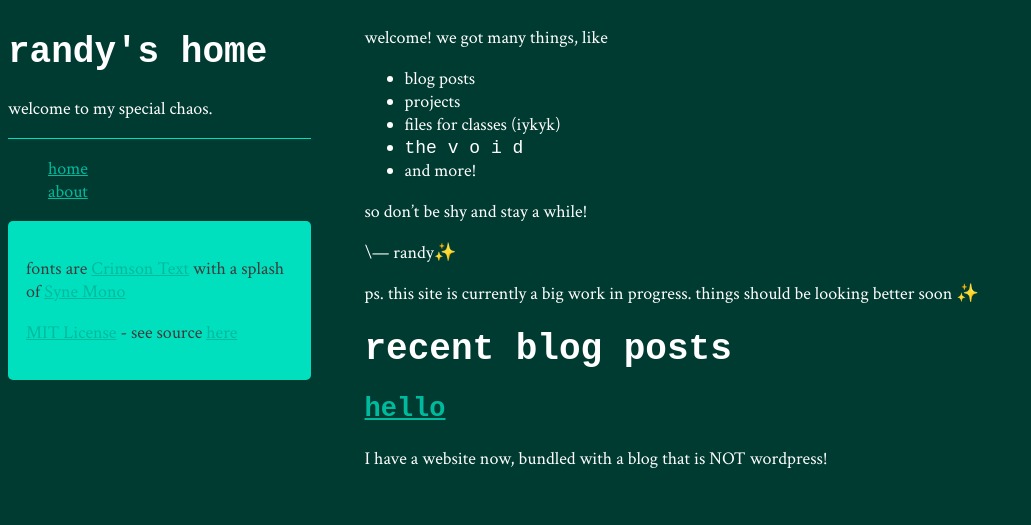
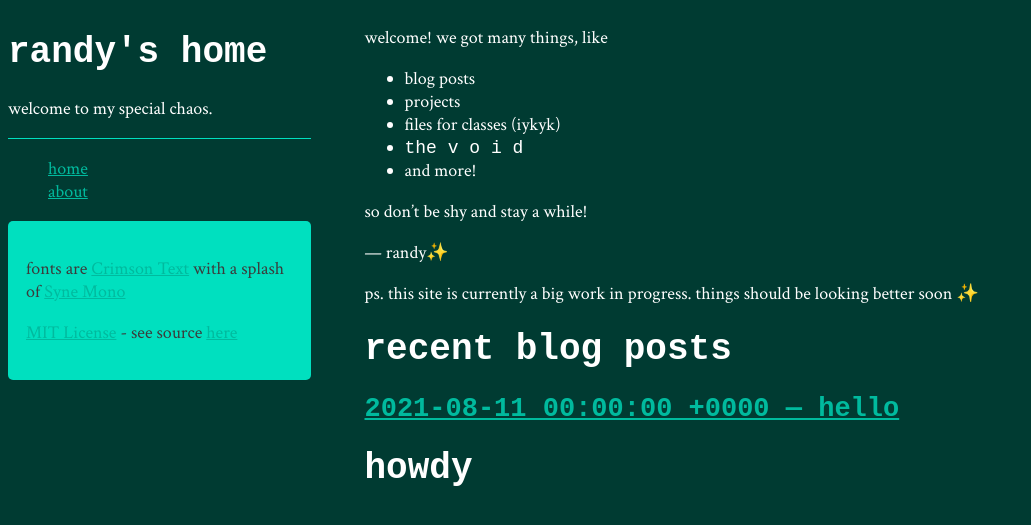
Before and after one commit to randy-halim/randy-halim.github.io, a Jekyll site: the page built from index.md, in a window 1280 px wide. Shown: the top 525 px of the page, without its empty margins (0-1031 px from the left). Built offline with Jekyll 4.4.1, drawn with Linux system fonts in a browser that asks for light colours; some web fonts are replaced; our own code applies the rules of GitHub Pages for plain Markdown files.

Commit message:
content changes

```diff
--- a/_posts/2021-08-11-hello.md
+++ b/_posts/2021-08-11-hello.md
@@ -1,7 +1,6 @@
 ---
 title: hello
 layout: default
-summary: I have a website now, bundled with a blog that is NOT wordpress!
 ---
 
 # howdy
--- a/index.md
+++ b/index.md
@@ -8,7 +8,7 @@ welcome! we got many things, like
 
 so don't be shy and stay a while!
 
-\— randy✨
+— randy✨
 
 ps. this site is currently a big work in progress. things should be looking better soon ✨
 
@@ -16,8 +16,8 @@ ps. this site is currently a big work in progress. things should be looking bett
 
 {% for post in site.posts %}
 
-## [{{ post.title }}]({{ post.url | relative_url }})
+## [{{ post.date }} — {{ post.title }}]({{ post.url | relative_url }})
 
-{{ post.summary }}
+{{ post.excerpt }}
 
 {% endfor %}
```
